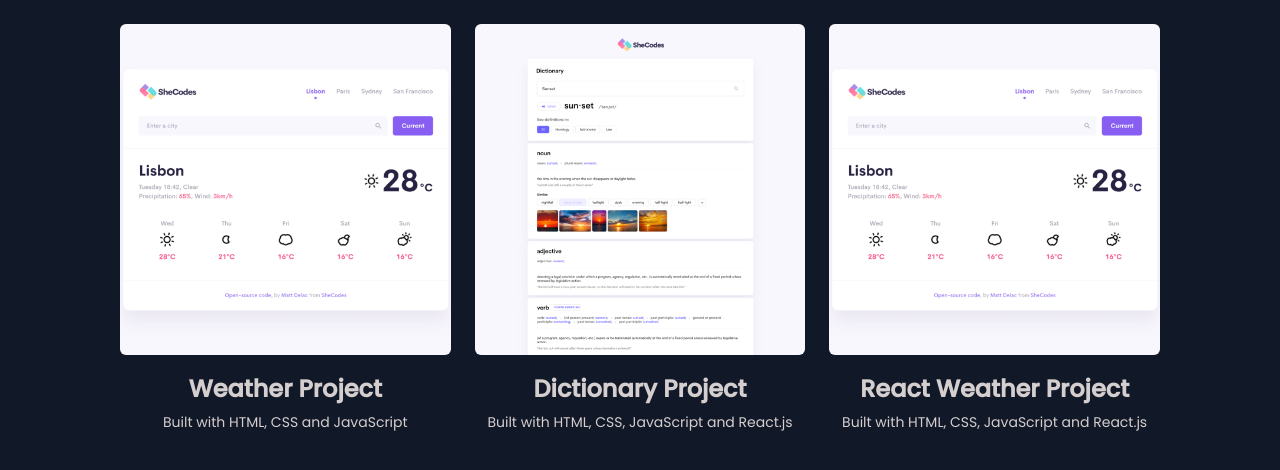
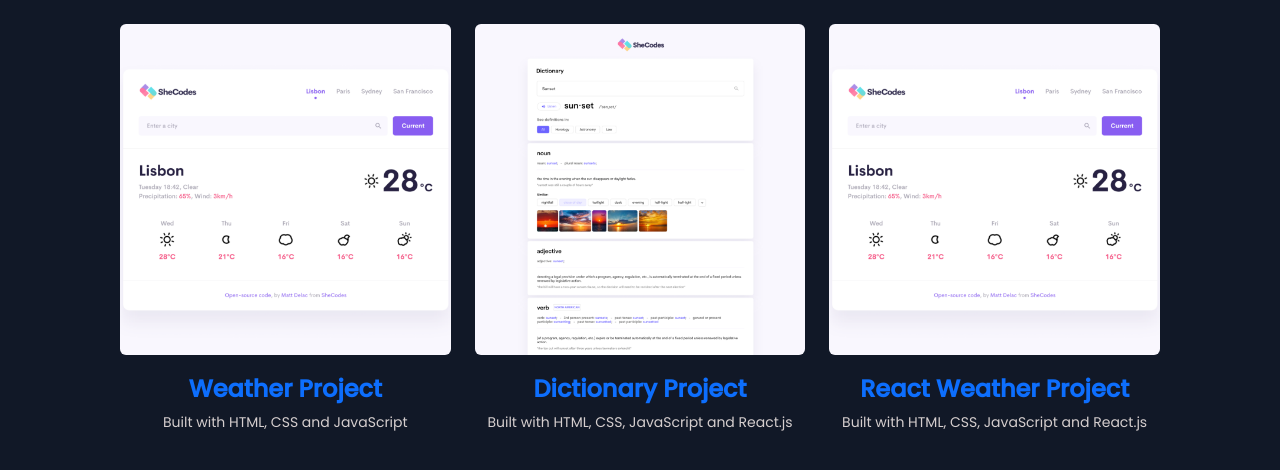
Before and after one commit to KagisoMakgaba1/my_portfolio, a plain HTML site: page work.html in a window 1280 px wide. Shown: the part 330-800 px from the top of the page. Drawn offline with nearby package versions, Linux system fonts and the light colour scheme.

Commit message:
Added links

```diff
--- a/work.html
+++ b/work.html
@@ -87,7 +87,7 @@
               alt="Weather project preview"
               class="img-fluid mb-3 rounded"
             />
-            <h3 class="text-center m-0">Weather Project</h3>
+            <h3 class="text-center m-0"><a href="https://github.com/KagisoMakgaba1/Vanilla-weather-app" target="_blank">Weather Project</a></h3>
             <p class="text-center">Built with HTML, CSS and JavaScript</p>
           </div>
           <div class="col-md-4 mb-4">
@@ -96,7 +96,7 @@
               alt="Dictionary project preview"
               class="img-fluid mb-3 rounded"
             />
-            <h3 class="text-center m-0">Dictionary Project</h3>
+            <h3 class="text-center m-0"><a href="https://github.com/KagisoMakgaba1/dictionary-app" target="_blank">Dictionary Project</a></h3>
             <p class="text-center">
               Built with HTML, CSS, JavaScript and React.js
             </p>
@@ -107,7 +107,7 @@
               alt="translation project preview"
               class="img-fluid mb-3 rounded"
             />
-            <h3 class="text-center m-0">React Weather Project</h3>
+            <h3 class="text-center m-0"><a href="https://github.com/KagisoMakgaba1/react-weather-app" target="_blank">React Weather Project</a></h3>
             <p class="text-center">
               Built with HTML, CSS, JavaScript and React.js
             </p>
```
Also changed, not shown: about.html (+1 -1 lines), index.html (+3 -3 lines).
